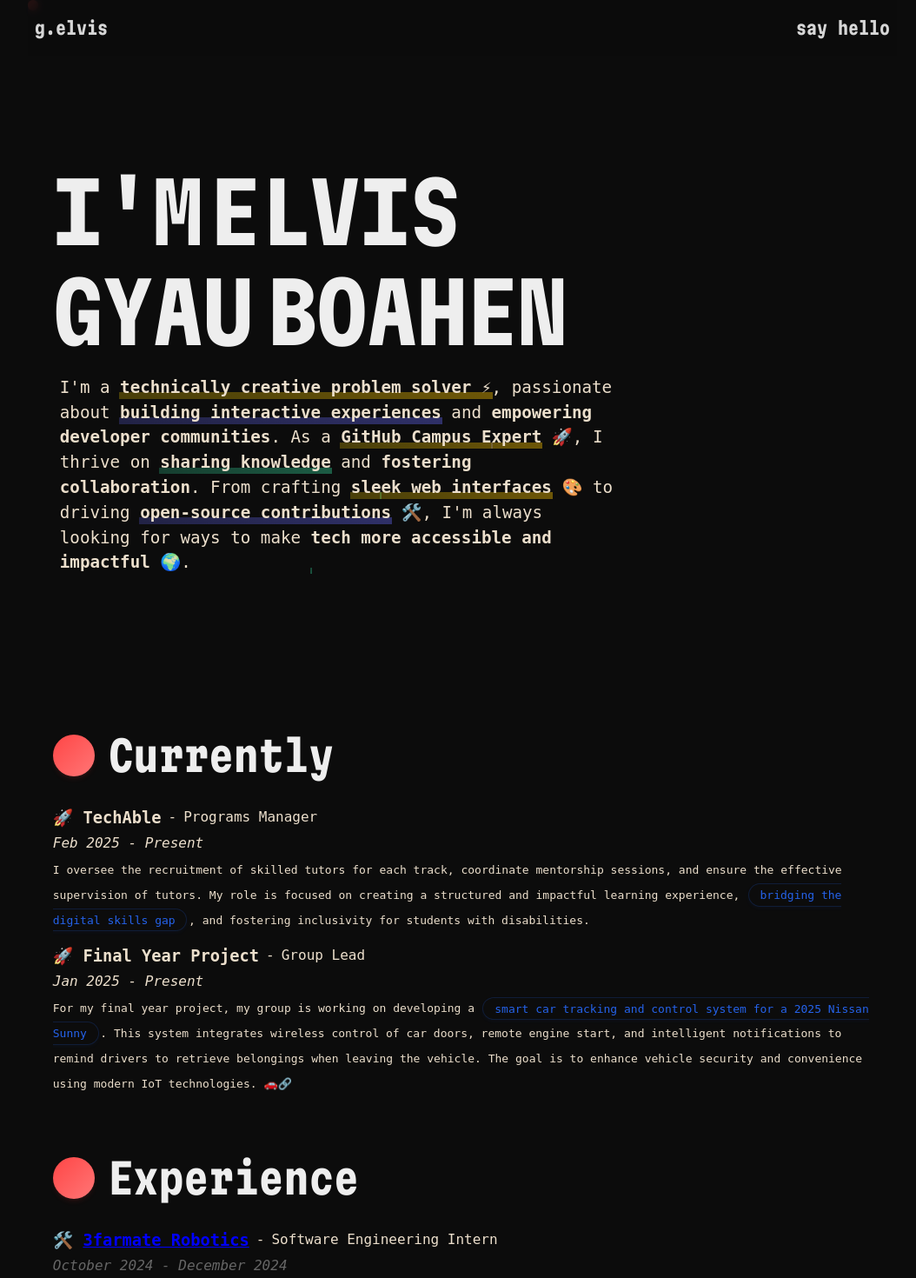
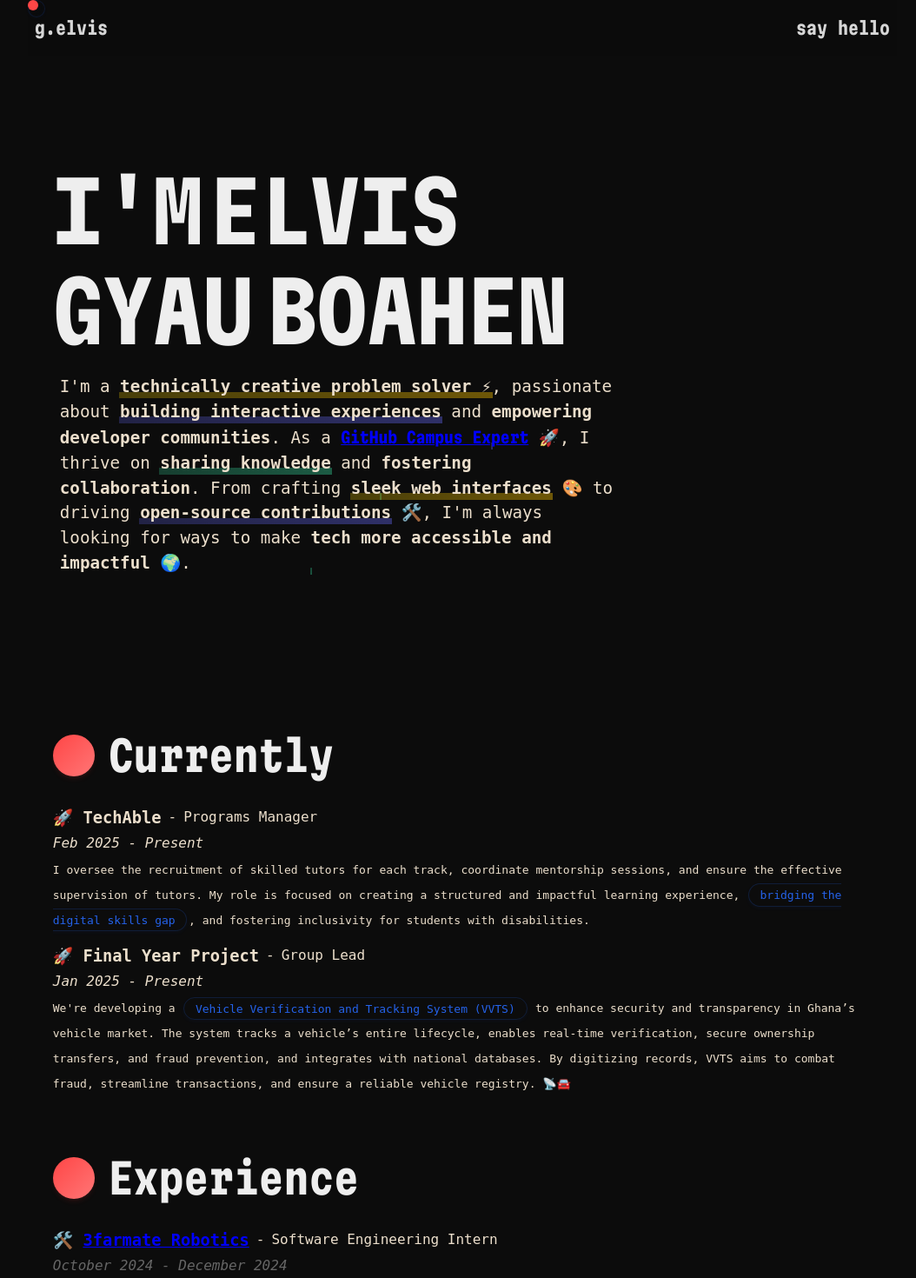
Before and after one commit to gyauelvis/g.elvis, a Vue app: page / in a window 1280 px wide. Shown: the top 1470 px of the page at 87% size, without its empty margins (108-1162 px from the left). Built offline with nearby package versions, Linux system fonts and the light colour scheme; a web font is replaced by a local one.

Commit message:
tweaking portfolio

```diff
--- a/src/App.vue
+++ b/src/App.vue
@@ -183,6 +183,8 @@ onMounted(() => {
   border: 1px solid rgba(37, 99, 235, 0.2);
   box-shadow: 0 2px 4px rgba(37, 99, 235, 0.05);
   backdrop-filter: blur(4px);
+  position: relative;
+  z-index: 999999 !important;
 }
 
 
@@ -190,6 +192,8 @@ onMounted(() => {
   width: 12px;
   height: 12px;
   background-color: #ff4646;
+  position: relative;
+  z-index: 999999!important;
 }
 
 .cursor,
--- a/src/components/Currently.vue
+++ b/src/components/Currently.vue
@@ -20,7 +20,8 @@
               <article>
                 I oversee the recruitment of skilled tutors for each track, coordinate mentorship sessions,
                 and ensure the effective supervision of tutors. My role is focused on creating a structured
-                  and impactful learning experience, <span class="key-words">bridging the digital skills gap</span>, and fostering
+                and impactful learning experience, <span class="key-words">bridging the digital skills gap</span>, and
+                fostering
                 inclusivity for students with disabilities.
               </article>
             </div>
@@ -36,10 +37,11 @@
             </div>
             <div>
               <article>
-                  For my final year project, my group is working on developing a <span class="key-words">smart car tracking and
-                  control system for a 2025 Nissan Sunny</span>. This system integrates wireless control of car doors,
-                  remote engine start, and intelligent notifications to remind drivers to retrieve belongings when leaving
-                  the vehicle. The goal is to enhance vehicle security and convenience using modern IoT technologies. 🚗🔗
+                We're developing a <span class="key-words">Vehicle Verification and Tracking System (VVTS)</span> to enhance security and transparency
+                in Ghana’s vehicle market. The system tracks a vehicle’s entire lifecycle, enables real-time
+                verification, secure ownership transfers, and fraud prevention, and integrates with national databases.
+                By digitizing records, VVTS aims to combat fraud, streamline transactions, and ensure a reliable vehicle
+                registry. 📡🚘
               </article>
             </div>
           </section>
--- a/src/components/Footer.vue
+++ b/src/components/Footer.vue
@@ -86,6 +86,7 @@ section {
         font-family: var(--play-fair);
         color: var(--gray);
         font-size: 1rem;
+        text-align: center;
 
     }
 
--- a/src/components/HeroPage.vue
+++ b/src/components/HeroPage.vue
@@ -68,9 +68,9 @@ onMounted(() => {
                                 solver ⚡</strong>, passionate about
                             <strong class="highlight-text highlight-secondary">building interactive experiences</strong>
                             and <strong class="highlight-text highlight-secondary">empowering developer
-                                communities</strong>. As a <strong
-                                class="highlight-text highlight-primary underline">GitHub Campus
-                                Expert</strong> 🚀,
+                                communities</strong>. As a <a href="https://githubcampus.expert/gyauelvis/"
+                                class="gce">GitHub Campus
+                                Expert</a> 🚀,
                             I thrive on <strong class="highlight-text highlight-success">sharing knowledge</strong> and
                             <strong class="highlight-text highlight-success">fostering collaboration</strong>.
                             <span>From crafting <strong class="highlight-text highlight-primary underline">sleek web
@@ -83,76 +83,19 @@ onMounted(() => {
                         </p>
                     </div>
                 </div>
-                <!-- <div class="call-to-action">
-                    <a href="#" class="resume">
-                        <span>My Resume</span>
-                        <svg xmlns="http://www.w3.org/2000/svg" fill="none" viewBox="0 0 24 24" stroke-width="1.5"
-                            stroke="currentColor" class="size-6">
-                            <path stroke-linecap="round" stroke-linejoin="round"
-                                d="m4.5 19.5 15-15m0 0H8.25m11.25 0v11.25" />
-                        </svg>
-                    </a>
-                    <a href="#projects" class="proj">
-                        <span>Projects</span>
-                        <svg xmlns="http://www.w3.org/2000/svg" width="24" height="24" viewBox="0 0 24 24" fill="none">
-                            <path d="M13 17L18 12L13 7" stroke="#222222" stroke-opacity="0.9" stroke-width="2"
-                                stroke-linecap="round" stroke-linejoin="round" />
-                            <path d="M6 17L11 12L6 7" stroke="#222222" stroke-opacity="0.9" stroke-width="2"
-                                stroke-linecap="round" stroke-linejoin="round" />
-                        </svg>
-                    </a>
 
-                </div> -->
             </div>
         </div>
-        <!-- <div class="s-media">
-            <div>
-                <a href="https://github.com/gyauelvis">
-                    <svg xmlns="http://www.w3.org/2000/svg" width="24" height="24" viewBox="0 0 24 24" fill="none">
-                        <path
-                            d="M9.50389 18.9109C9.50389 18.9109 8 18.9109 6.5 16.9117M14.0588 22V17.6759C14.0588 17.3125 13.9506 16.9966 13.7762 16.7112C13.6566 16.5155 13.7385 16.2377 13.9547 16.1763C15.7447 15.6681 17 14.851 17 12.1406C17 11.4359 16.7764 10.7734 16.3834 10.1968C16.1879 9.90984 16.1928 9.9364 16.2746 9.59719C16.4183 9.00067 16.4298 8.37225 16.2692 7.78605C16.2164 7.59335 16.1032 7.48096 15.8983 7.50266C15.6326 7.53081 15.1725 7.65663 14.49 8.09692C14.2219 8.26992 14.0878 8.35642 13.9697 8.37577C13.8516 8.39512 13.6938 8.35459 13.378 8.27353C12.9463 8.16268 12.5014 8.10318 12 8.10318C11.4986 8.10318 11.0537 8.16268 10.622 8.27353C10.3062 8.35459 10.1484 8.39512 10.0303 8.37577C9.9122 8.35642 9.77813 8.26992 9.50999 8.09692C8.82753 7.65663 8.3674 7.53081 8.10166 7.50266C7.8968 7.48096 7.78361 7.59335 7.73081 7.78605C7.57017 8.37225 7.58167 9.00069 7.72543 9.5972C7.80718 9.93642 7.81213 9.90984 7.61654 10.1968C7.22356 10.7734 7 11.4359 7 12.1406C7 14.851 8.25526 15.6681 10.0453 16.1763C10.2615 16.2377 10.3434 16.5155 10.2238 16.7112C10.0494 16.9966 9.94118 17.3125 9.94118 17.6759V22"
-                            stroke="#EEEEEE" stroke-width="1.5" />
-                        <path
-                            d="M12 22C17.5228 22 22 17.5228 22 12C22 6.47715 17.5228 2 12 2C6.47715 2 2 6.47715 2 12C2 17.5228 6.47715 22 12 22Z"
-                            stroke="#EEEEEE" stroke-width="1.5" stroke-linejoin="round" />
-                    </svg>
-                </a>
-                <a href="https://x.com/gyauboahen">
-                    <svg xmlns="http://www.w3.org/2000/svg" width="24" height="24" viewBox="0 0 24 24" fill="none">
-                        <path
-                            d="M2.5 12C2.5 7.52166 2.5 5.28249 3.89124 3.89124C5.28249 2.5 7.52166 2.5 12 2.5C16.4783 2.5 18.7175 2.5 20.1088 3.89124C21.5 5.28249 21.5 7.52166 21.5 12C21.5 16.4783 21.5 18.7175 20.1088 20.1088C18.7175 21.5 16.4783 21.5 12 21.5C7.52166 21.5 5.28249 21.5 3.89124 20.1088C2.5 18.7175 2.5 16.4783 2.5 12Z"
-                            stroke="#EEEEEE" stroke-width="1.5" stroke-linecap="round" stroke-linejoin="round" />
-                        <path
-                            d="M7 17L11.1935 12.8065M11.1935 12.8065L7 7H9.77778L12.8065 11.1935M11.1935 12.8065L14.2222 17H17L12.8065 11.1935M17 7L12.8065 11.1935"
-                            stroke="#EEEEEE" stroke-width="1.5" stroke-linecap="round" stroke-linejoin="round" />
-                    </svg>
-                </a>
-                <a href="https://www.linkedin.com/in/gyauboahenelvis">
-                    <svg xmlns="http://www.w3.org/2000/svg" width="24" height="24" viewBox="0 0 24 24" fill="none">
-                        <path d="M7 10V17" stroke="#EEEEEE" stroke-width="1.5" stroke-linecap="round"
-                            stroke-linejoin="round" />
-                        <path d="M11 13V17M11 13C11 11.3431 12.3431 10 14 10C15.6569 10 17 11.3431 17 13V17M11 13V10"
-                            stroke="#EEEEEE" stroke-width="1.5" stroke-linecap="round" stroke-linejoin="round" />
-                        <path d="M7.00801 7H6.99902" stroke="#EEEEEE" stroke-width="2" stroke-linecap="round"
-                            stroke-linejoin="round" />
-                        <path
-                            d="M2.5 12C2.5 7.52166 2.5 5.28249 3.89124 3.89124C5.28249 2.5 7.52166 2.5 12 2.5C16.4783 2.5 18.7175 2.5 20.1088 3.89124C21.5 5.28249 21.5 7.52166 21.5 12C21.5 16.4783 21.5 18.7175 20.1088 20.1088C18.7175 21.5 16.4783 21.5 12 21.5C7.52166 21.5 5.28249 21.5 3.89124 20.1088C2.5 18.7175 2.5 16.4783 2.5 12Z"
-                            stroke="#EEEEEE" stroke-width="1.5" stroke-linejoin="round" />
-                    </svg>
-                </a>
-                <a href="https://dev.to/gyauelvis/">
-                    <svg xmlns="http://www.w3.org/2000/svg" width="32" height="32" fill="#EEEEEE" viewBox="0 0 256 256">
-                        <path
-                            d="M232,56H24A16,16,0,0,0,8,72V184a16,16,0,0,0,16,16H232a16,16,0,0,0,16-16V72A16,16,0,0,0,232,56Zm0,128H24V72H232V184ZM128,104v16h8a8,8,0,0,1,0,16h-8v16h16a8,8,0,0,1,0,16H120a8,8,0,0,1-8-8V96a8,8,0,0,1,8-8h24a8,8,0,0,1,0,16Zm87.7-5.83-18,64a8,8,0,0,1-15.4,0l-18-64a8,8,0,0,1,15.4-4.34L190,130.45l10.3-36.62a8,8,0,1,1,15.4,4.34ZM64,88H56a8,8,0,0,0-8,8v64a8,8,0,0,0,8,8h8a32,32,0,0,0,32-32V120A32,32,0,0,0,64,88Zm16,48a16,16,0,0,1-16,16V104a16,16,0,0,1,16,16Z">
-                        </path>
-                    </svg>
-                </a>
-            </div>
-        </div> -->
-
     </div>
 </template>
 <style scoped>
+.gce {
+    color: blue;
+    text-decoration: underline;
+    display: inline;
+    font-size: large;
+}
+
 .wrapper {
     overflow-x: hidden !important;
     min-height: calc(100dvh - 4rem);
```
Lines whose indentation alone changed are shown as unchanged.
